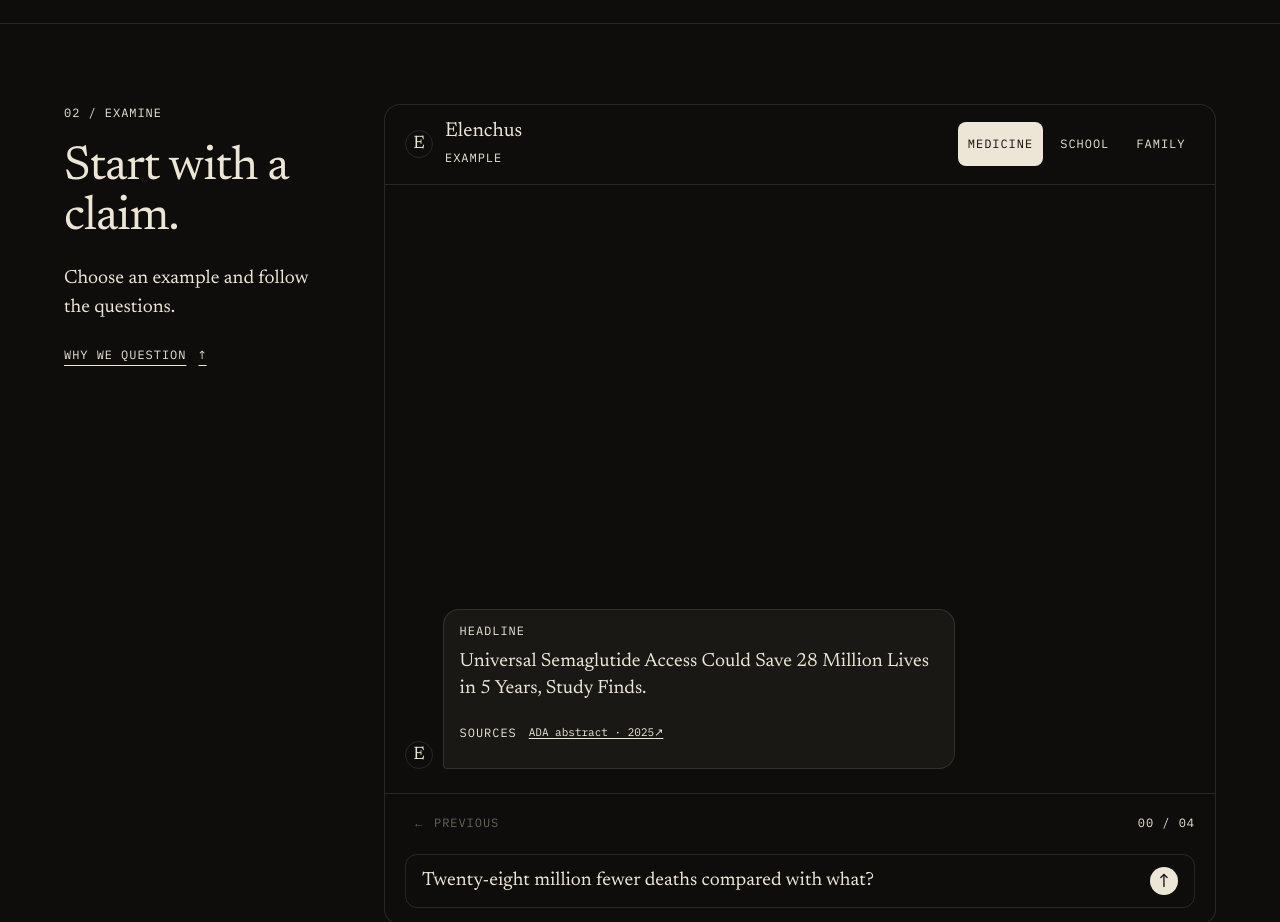
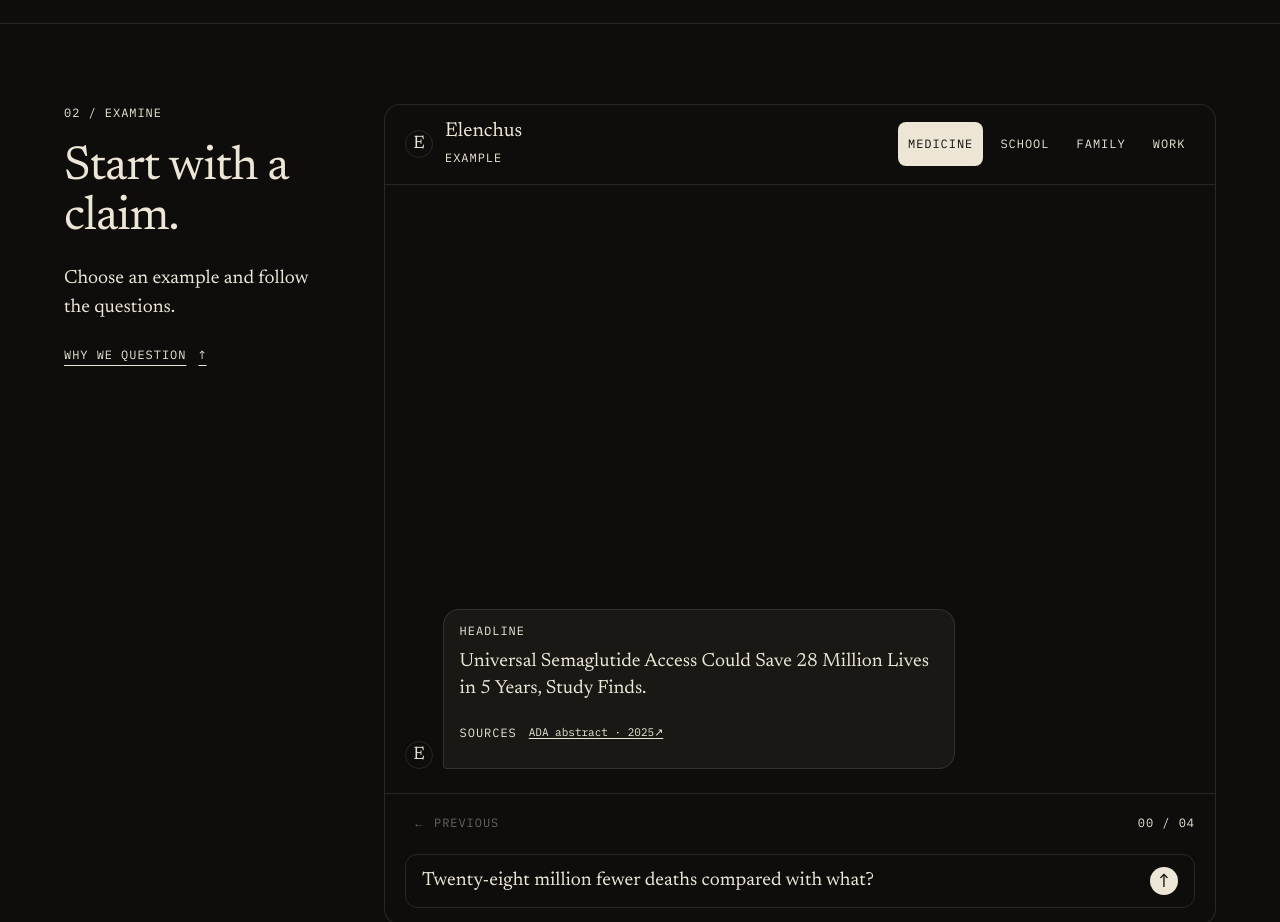
Before and after one commit to theravingrooster/elenchus-site, a Next.js app: page / in a window 1280 px wide. Shown: the part 1500-2422 px from the top of the page. Built offline with nearby package versions, Linux system fonts and the light colour scheme.

Commit message:
Add authored remote-work example claim

```diff
--- a/content/practice.ts
+++ b/content/practice.ts
@@ -136,6 +136,35 @@ export const practice = {
           },
         ],
       },
+      {
+        bar: "Work",
+        claim: "Remote Work Raised Productivity 13 Percent, Study Finds.",
+        sources: [
+          { label: "LSE CEP · 2013", href: "https://cep.lse.ac.uk/pubs/download/dp1194.pdf" },
+        ],
+        thread: [
+          {
+            question: "Thirteen percent compared with which arrangement, over how long?",
+            feedback:
+              "For nine months, Ctrip call-center volunteers were randomly assigned to four home days plus one office day, or five office days. The result concerns that specific comparison.",
+          },
+          {
+            question: "Would the result apply to workers who didn’t volunteer?",
+            feedback:
+              "Participants wanted to work from home and needed broadband and a private workspace. Random assignment helps compare those participants; it does not make them representative of every worker.",
+          },
+          {
+            question: "Was output per hour 13 percent higher, or did people work more?",
+            feedback:
+              "About 9 percent came from more active minutes within shifts, and 4 percent from more calls per minute. The 13 percent combines time worked with output per active minute.",
+          },
+          {
+            question: "Which assumption, if weaker elsewhere, could shrink or erase the 13 percent?",
+            feedback:
+              "The gain combined extra active minutes with faster calls, which workers attributed to quieter homes. If another workplace offers less of either advantage, the gain could shrink; if neither holds, it could disappear.",
+          },
+        ],
+      },
     ] satisfies DemoClaim[],
   },
 };
```
